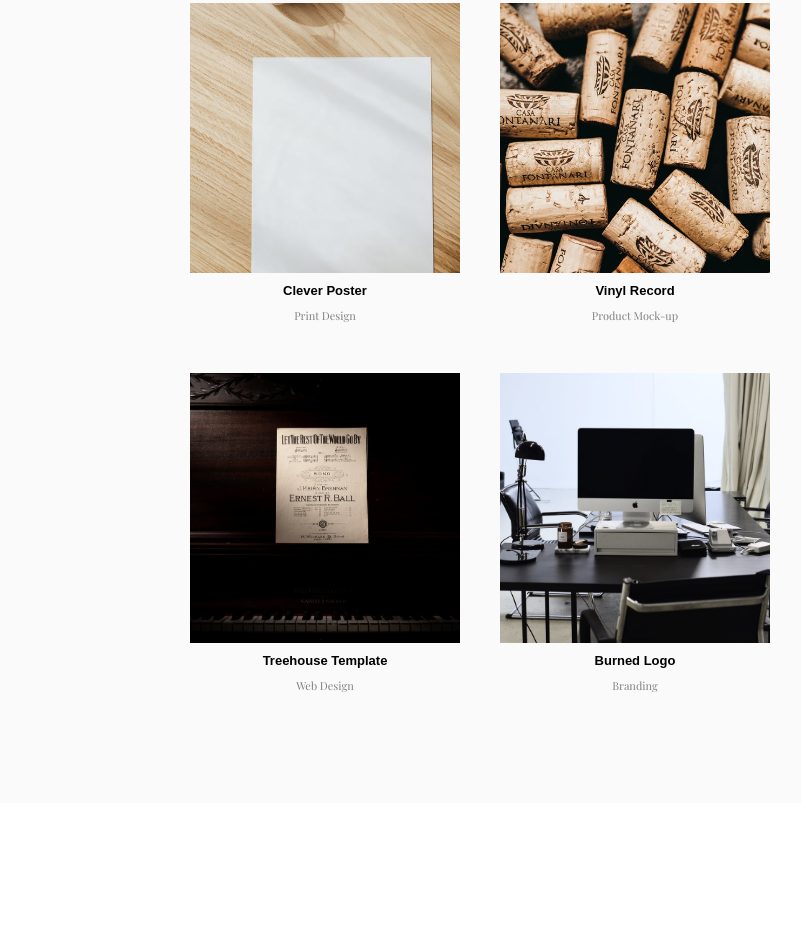
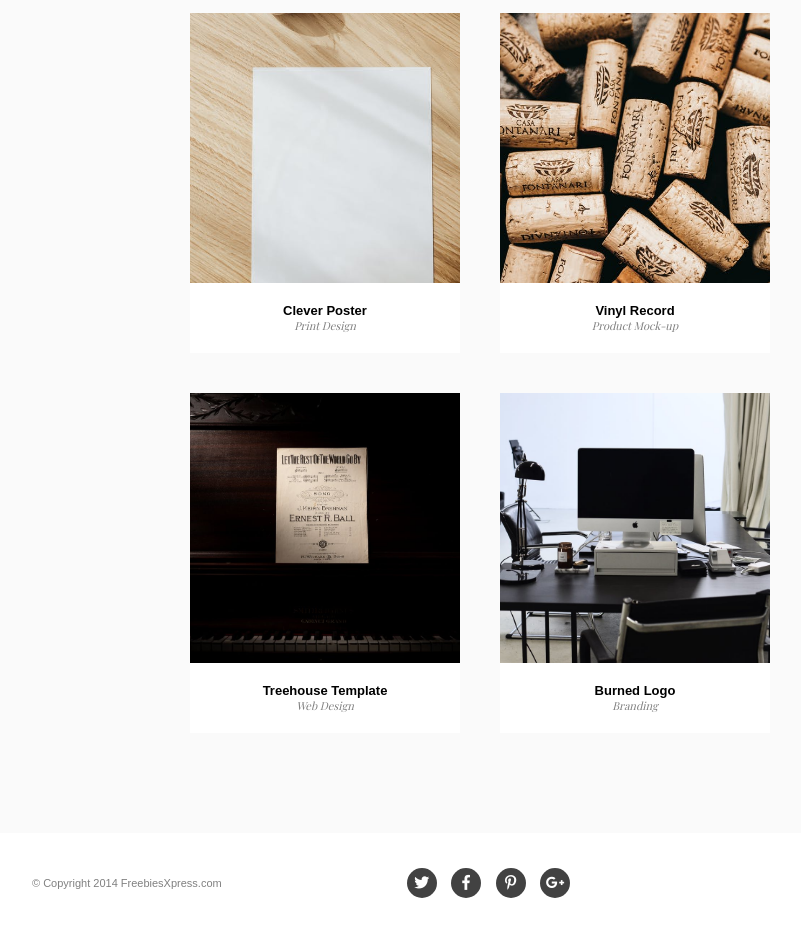
Before and after one commit to DariuszKazmierczak/zadanie-4.6, a website: page index.html in a window 1280 px wide. Shown: the part 1475-2408 px from the top of the page, without its empty margins (160-961 px from the left). Before the commit the page ends 2278 px from the top, so only its background shows below. Drawn offline with nearby package versions, Linux system fonts and the light colour scheme.

Commit message:
add footer

```diff
--- a/index.html
+++ b/index.html
@@ -175,5 +175,23 @@
         </div>
     </section>
 
+    <footer>
+        <div class="container footer-container">
+
+            <div class="copyright">
+                <p>&#169; Copyright 2014 FreebiesXpress.com</p>
+            </div>
+
+            <div class="social-wrapper">
+                <ul class="social-list__ul">
+                    <li class="footer-social__li"><a href="#"><i class="fab fa-twitter"></i>Twitter</a></li>
+                    <li class="footer-social__li"><a href="#"><i class="fab fa-facebook-f"></i>Facebook</a></li>
+                    <li class="footer-social__li"><a href="#"><i class="fab fa-pinterest-p"></i>Pinterest</a></li>
+                    <li class="footer-social__li"><a href="#"><i class="fab fa-google-plus-g"></i>Google</a></li>
+                </ul>
+            </div>
+        </div>
+    </footer>
+
 </body>
 </html>
--- a/sass/style.scss
+++ b/sass/style.scss
@@ -231,6 +231,7 @@ header {
 			width: 270px;
 			margin: 1% 0 1% 0;
 			margin: 20px;
+			background: white;
 
 			.tab-img__wrapper {
 				width: 100%;
@@ -250,14 +251,15 @@ header {
 				.tab-title {
 					font-size: $font-size__description;
 					font-weight: 600;
-					margin-top: 10px;
+					margin-top: 20px;
+					line-height: 15px;
 				}
 
 				.tab-description {
 					font-family: $font-subtitle;
 					font-size: 11px;
-					margin: 10px 20px;
-					// font-style: italic;
+					margin: 0 20px 20px 20px;
+					font-style: italic;
 					color: grey;
 				}
 			}
@@ -265,4 +267,47 @@ header {
 	}
 }
 
+/* FOOTER */
+
+footer {
+	margin: 15px 0;
+
+	.footer-container {
+		display: flex;
+
+		.copyright {
+			color: grey;
+			font-size: 11px;
+			margin: auto 180px auto 0;
+		}
+
+		.social-wrapper {
+			.social-list__ul {
+				display: inline-block;
+				list-style-type: none;
+				padding: 0;
+				margin: auto;
+
+				.footer-social__li {
+					display: inline-block;
+					font-size: 0;
+					background: $color-main;
+					border-radius: 50%;
+					text-align: center;
+					margin: 20px 5px;
+
+					i {
+						font-size: 15px;
+						color: #ffffff;
+						text-decoration: none;
+						width: 30px;
+						height: 30px;
+						line-height: 30px;
+					}
+				}
+			}
+		}
+	}
+}
+
 /*# sourceMappingURL=style.css.map */
```
Also changed, not shown: css/style.css, 1 other file.
